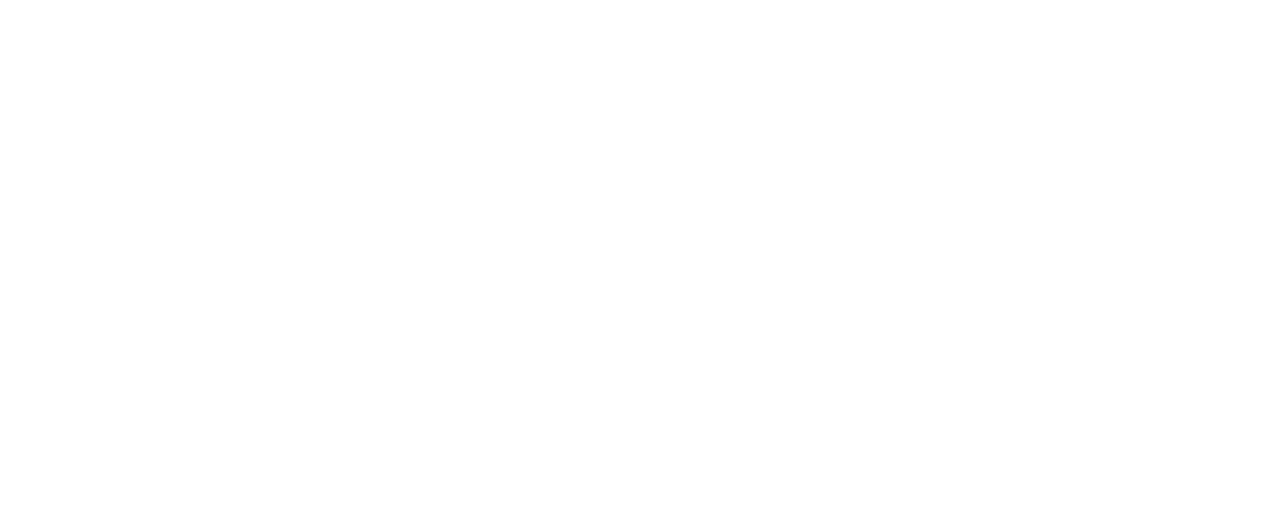
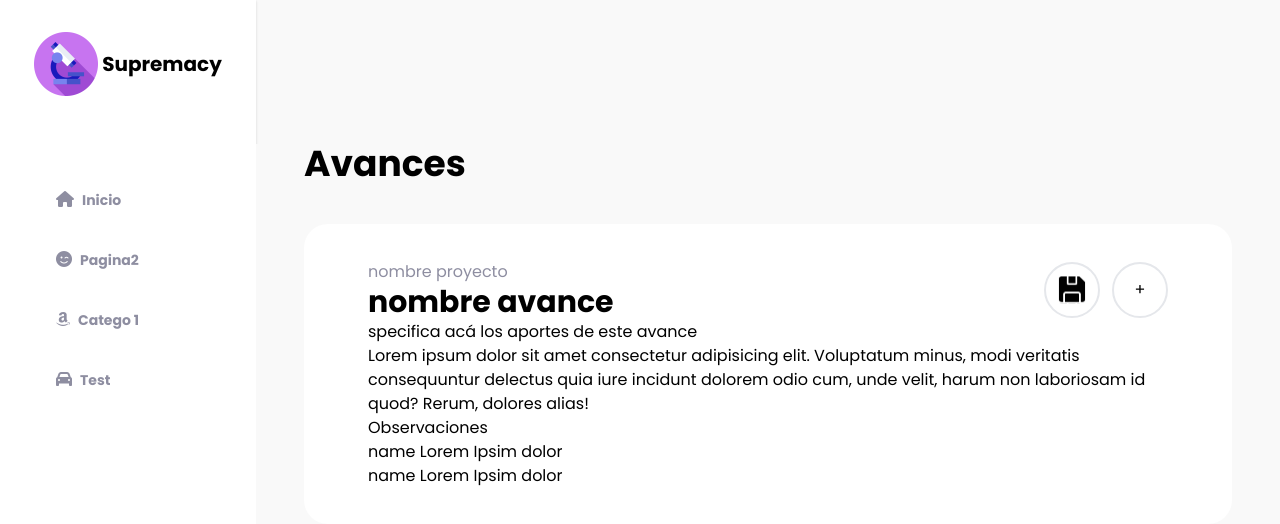
Before and after one commit to Ciclo4Mintic-Projects/gestProjects-MinTic, a React (Create React App) app: page /progress/edit in a window 1280 px wide. Before the commit this address had no page. Shown: the top 524 px of the page. Built offline with nearby package versions, Linux system fonts and the light colour scheme.

Commit message:
maquetando el editor de avances

```diff
--- a/src/App.jsx
+++ b/src/App.jsx
@@ -8,6 +8,8 @@ import Page2 from 'pages/Page2';
 import IndexCategory1 from 'pages/category1/Index';
 import Category1 from 'pages/category1/CategoryPage1';
 import IndexProgress from 'pages/Progress/Index'
+import ProgressLog from 'pages/Progress/ProgressLog';
+import ProgressTable from 'pages/Progress/ProgressTable';
 import 'styles/globals.css';
 
 // import PrivateRoute from 'components/PrivateRoute';
@@ -31,6 +33,7 @@ function App() {
               <Route path='category1' element={<IndexCategory1 />} />
               <Route path='category1/page1' element={<Category1 />} />
               <Route path='progress' element={<IndexProgress />} />
+              <Route path="progress/edit" element={<ProgressLog />} />
             </Route>
           </Routes>
         </BrowserRouter>
--- /dev/null
+++ b/src/components/ButtonCircle.jsx
@@ -0,0 +1,11 @@
+import React from 'react'
+
+const ButtonCircle = ({ children }) => {
+  return (
+    <button className=" border-2 rounded-full w-14 h-14 ml-3 flex justify-center items-center">
+      {children}
+    </button>
+  )
+}
+
+export default ButtonCircle
--- /dev/null
+++ b/src/pages/Progress/ProgressLog.jsx
@@ -0,0 +1,43 @@
+import React from 'react'
+import ButtonCircle from 'components/ButtonCircle'
+import diskette from 'assets/diskette.svg'
+const ProgressLog = () => {
+  return (
+    <div className=" bg-backgContTem">
+      <div className=" mt-36 mx-12">
+        <h2 className="text-4xl font-bold  ">Avances</h2>
+        <div className="bg-white rounded-3xl mt-10 px-16 py-9">
+          <div className="flex justify-between items-center">
+            <div>
+              <p className=" text-grayTem">nombre proyecto</p>
+              <p className=" text-3xl font-bold">nombre avance</p>
+            </div>
+            <div className="flex">
+              <ButtonCircle>
+                <img src={diskette} alt="" />
+              </ButtonCircle>
+              <ButtonCircle>+</ButtonCircle>
+            </div>
+          </div>
+          <h6>specifica acá los aportes de este avance</h6>
+          <p>Lorem ipsum dolor sit amet consectetur adipisicing elit. Voluptatum minus, modi veritatis consequuntur delectus quia iure incidunt dolorem odio cum, unde velit, harum non laboriosam id quod? Rerum, dolores alias!</p>
+
+          <div>
+            <h3>Observaciones</h3>
+            <ul>
+              <li>
+                name <span>Lorem Ipsim dolor</span>
+              </li>
+              <li>
+                name <span>Lorem Ipsim dolor</span>
+              </li>
+            </ul>
+          </div>
+        </div>
+      </div>
+
+    </div >
+  )
+}
+
+export default ProgressLog
--- a/src/pages/Progress/ProgressTable.jsx
+++ b/src/pages/Progress/ProgressTable.jsx
@@ -5,8 +5,8 @@ const ProgressTable = () => {
   const progressData = data;
 
   return (
-    <div className="grid justify-items-center pt-24">
-      <div className="grid grid-cols-5 w-full text-lg font-semibold text-purpleTem  pl-20 mb-6 ">
+    <div className="grid  pt-24">
+      <div className="grid grid-cols-5 w-full text-lg font-semibold text-purpleTem  px-20 mb-6 ">
         <p>Creador</p>
         <p>Proyecto</p>
         <p>Avance</p>
@@ -23,7 +23,7 @@ const ProgressTable = () => {
       </div> */}
       {progressData.map(advance => {
         return (
-          <div className="grid grid-cols-5 w-full py-6 border-t-2  px-20 items-center">
+          <div className="grid grid-cols-5 w-full py-6 border-t-2  px-20 items-center" key={advance.id}>
             <p>{advance.creador}</p>
             <p>{advance.proyecto}</p>
             <p>{advance.avance}</p>
--- a/src/pages/Progress/fakeData.js
+++ b/src/pages/Progress/fakeData.js
@@ -1,5 +1,6 @@
 const data = [
   {
+    id: 123,
     creador: "Samanta William",
     proyecto: "Proyecto 003",
     avance: "avance#1",
@@ -7,6 +8,7 @@ const data = [
     detalle: "boton"
   },
   {
+    id: 234,
     creador: "Nella Vita",
     proyecto: "Proyecto 002",
     avance: "avance#1",
@@ -14,6 +16,7 @@ const data = [
     detalle: "boton"
   },
   {
+    id: 345,
     creador: "Keny Bell",
     proyecto: "Proyecto 005",
     avance: "avance#2",
@@ -21,6 +24,7 @@ const data = [
     detalle: "boton"
   },
   {
+    id: 456,
     creador: "Park Chan Wook",
     proyecto: "Proyecto 001",
     avance: "avance#3",
@@ -28,6 +32,7 @@ const data = [
     detalle: "boton"
   },
   {
+    id: 678,
     creador: "Shane Carruth",
     proyecto: "Proyecto 001",
     avance: "avance#4",
```
Also changed, not shown: src/assets/diskette.svg (added).
